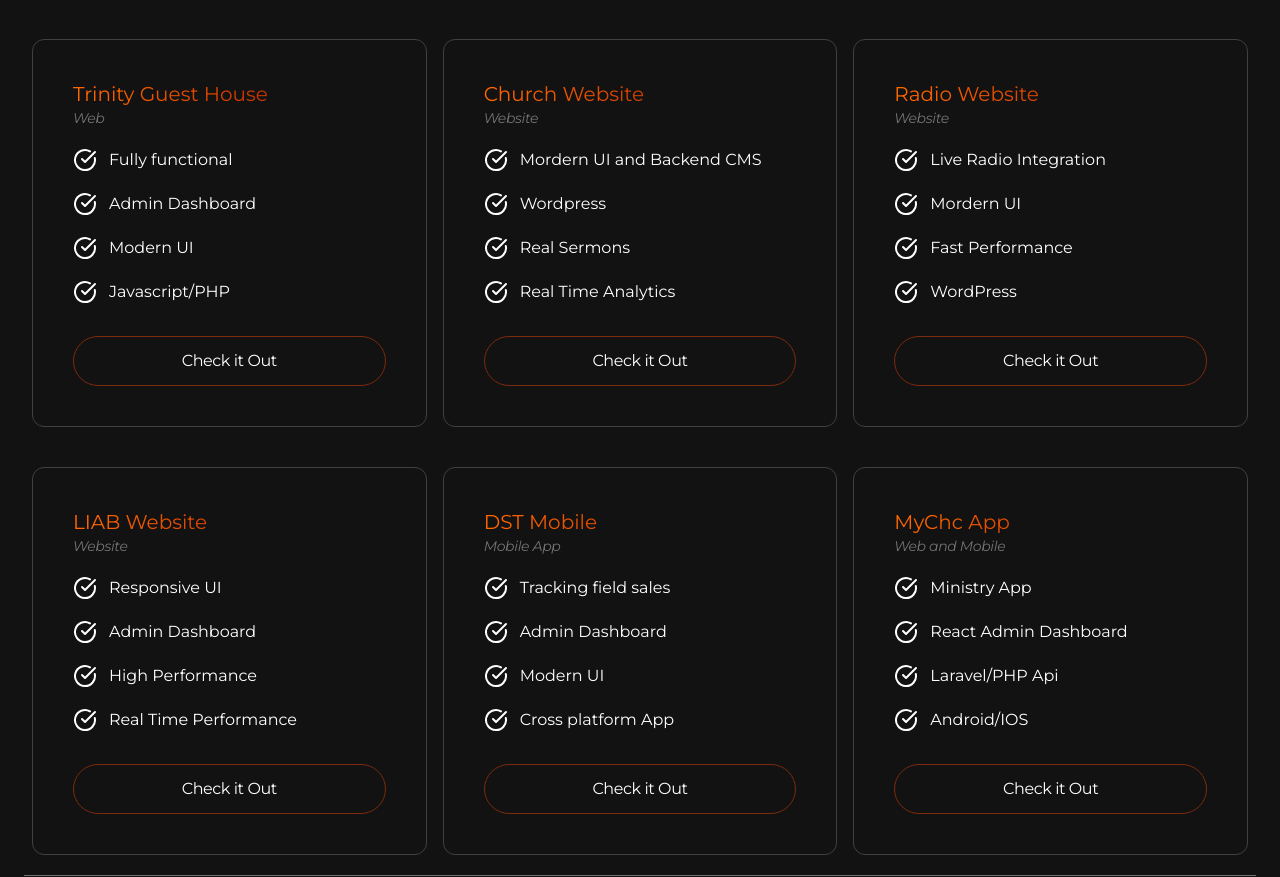
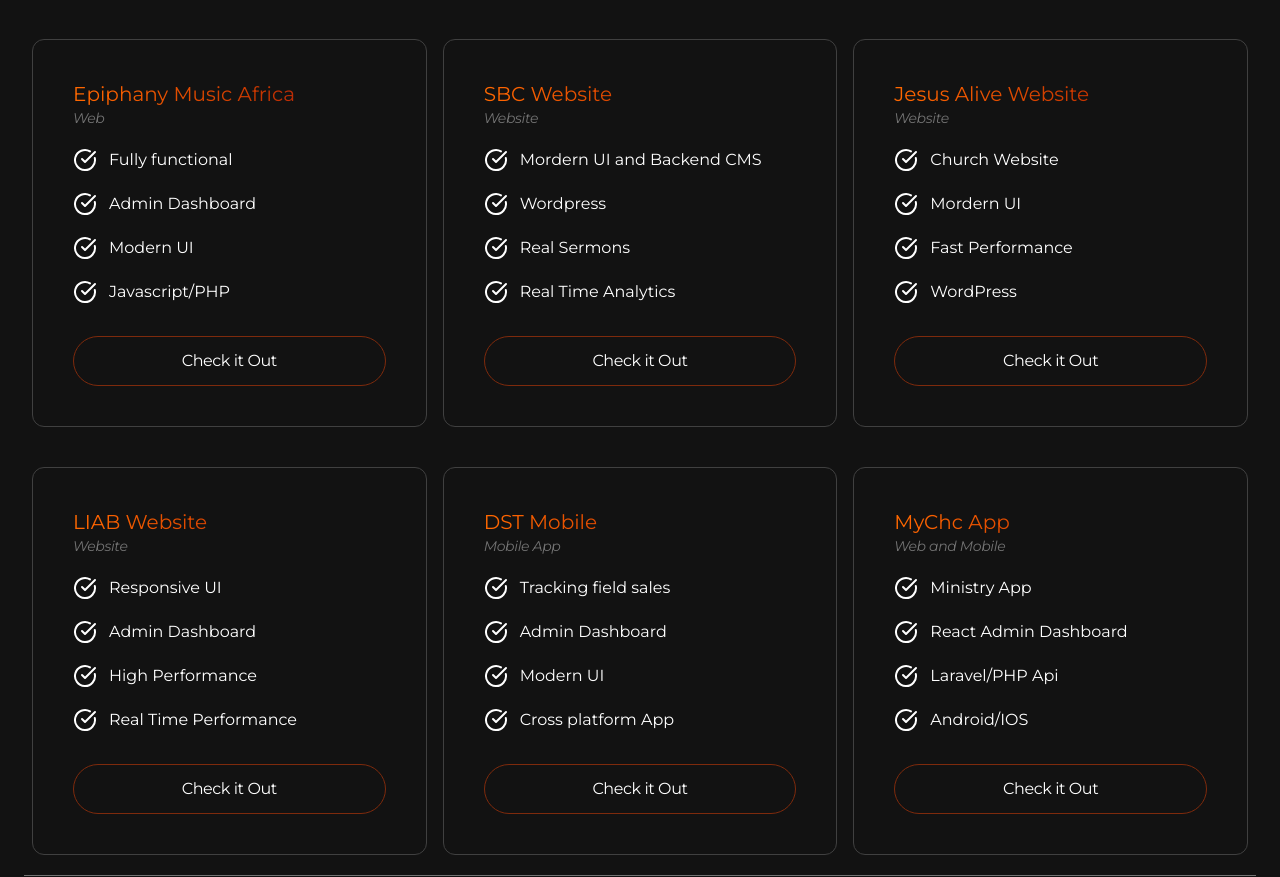
Before and after one commit to MWIYIKINWA/prosperTech.com, a React (Vite) app: page / in a window 1280 px wide. Shown: the part 2060-2937 px from the top of the page. Built offline with nearby package versions, Linux system fonts and the light colour scheme.

Commit message:
Update index.jsx

```diff
--- a/src/constants/index.jsx
+++ b/src/constants/index.jsx
@@ -124,7 +124,7 @@
     link:"https://github.com/MWIYIKINWA/myChc",
   },
    {
-    title: "Trinity Guest House",
+    title: "Epiphany Music Africa",
     category: "Web",
     features: [
       "Fully functional",
@@ -132,10 +132,10 @@
       "Modern UI",
       "Javascript/PHP",
     ],
-    link:"https://trinitygraceguesthouse.com",
+    link:"https://epiphanymusicafrica.org",
   },
     {
-    title: "Church Website",
+    title: "SBC Website",
     category: "Website",
     features: [
       "Mordern UI and Backend CMS",
@@ -147,15 +147,15 @@
   },
  ,
     {
-    title: "Radio Website",
+    title: "Jesus Alive Website",
     category: "Website",
     features: [
-      "Live Radio Integration",
+      "Church Website",
       "Mordern UI",
       "Fast Performance",
       "WordPress",
     ],
-     link:"https://hifiradios.com",
+     link:"https://jesusalivechurch.org",
   },
   {
     title: "LIAB Website",
```
